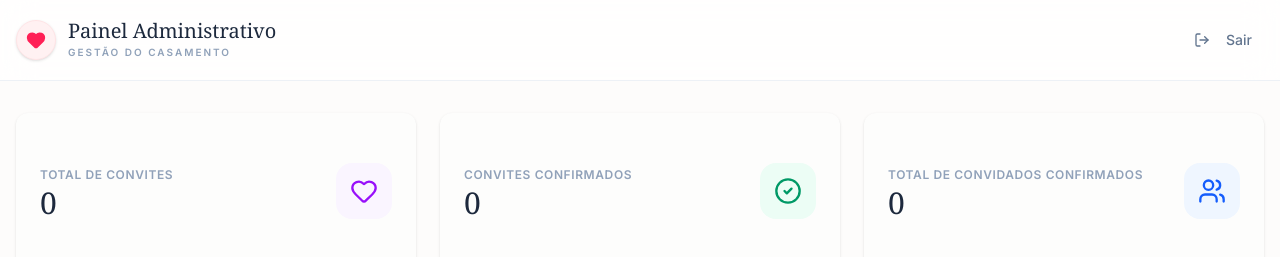
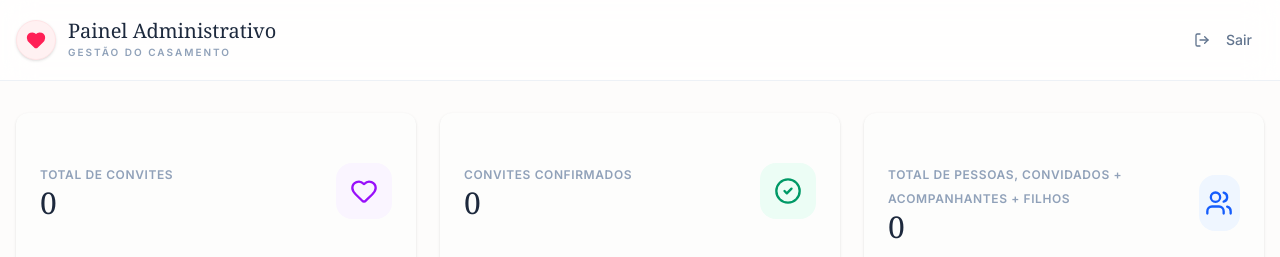
Before and after one commit to SuzukiJhor/wedding-gift-LP, a Next.js app: page /admin in a window 1280 px wide. Shown: the top 257 px of the page. Built offline with nearby package versions, Linux system fonts and the light colour scheme; no server answers; the database is empty; a web font is replaced by a local one.

Commit message:
fix: ajuste titulo painel adm

```diff
--- a/app/admin/page.tsx
+++ b/app/admin/page.tsx
@@ -70,7 +70,7 @@ export default function AdminPage() {
                 bg: 'bg-emerald-50'
             },
             {
-                label: 'Total de Convidados Confirmados',
+                label: 'Total de Pessoas, Convidados + Acompanhantes + Filhos',
                 value: totalPessoasConfirmadas.toString(),
                 icon: Users,
                 color: 'text-blue-600',
```
